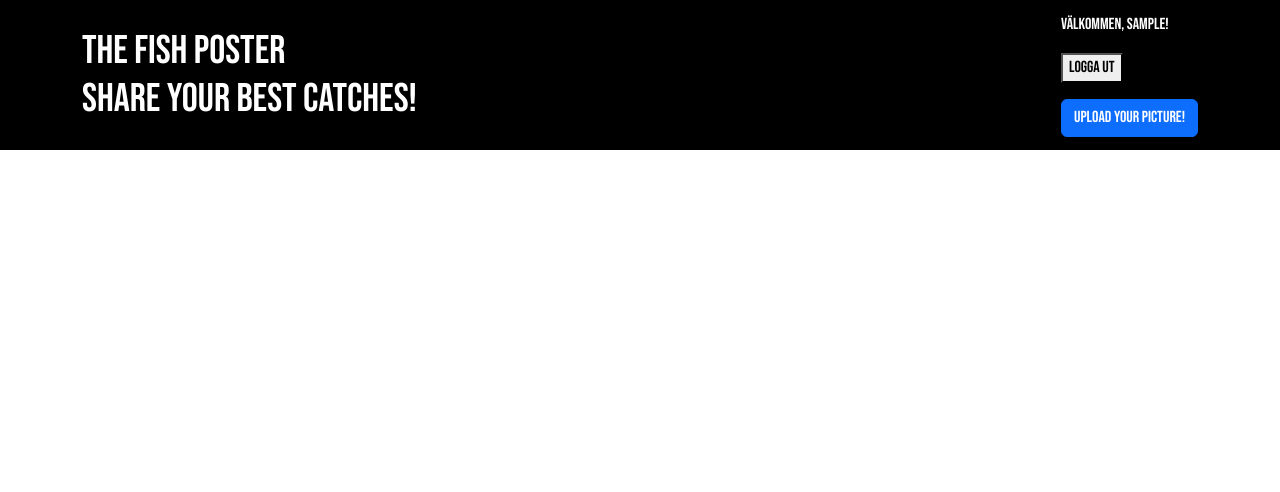
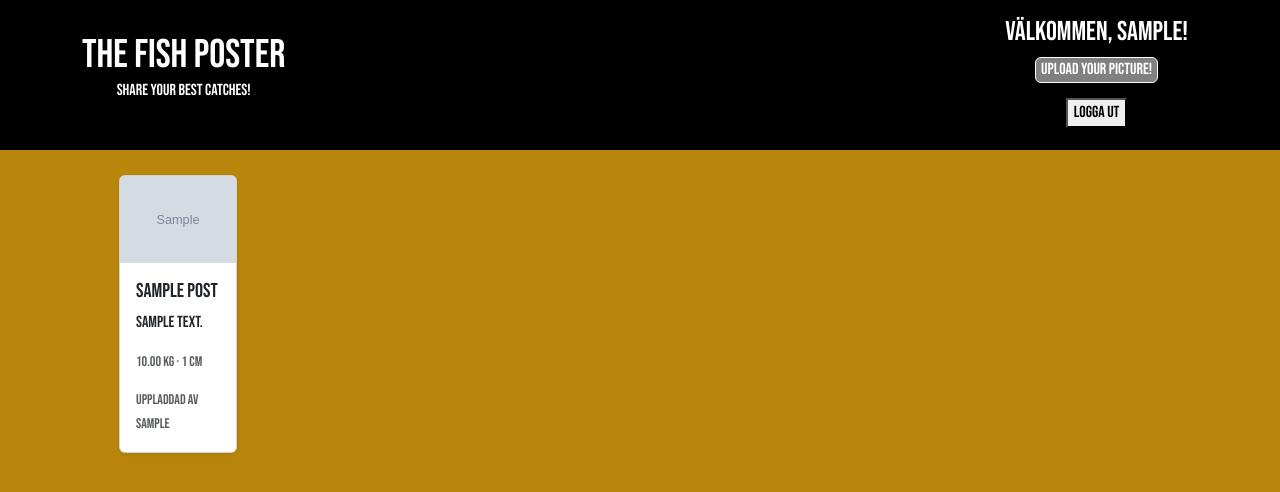
Before and after one commit to Rabbsen/thirdthingy, a Django app: page / in a window 1280 px wide. Shown: the top 492 px of the page. Run offline with Django 5.2, Linux system fonts and the light colour scheme; a user stored in the database is signed in; tables that the repository leaves empty hold one stand-in row (values such as "Sample post"); grey boxes marked "Sample" are stand-in pictures.

Commit message:
added cards header styling etc

```diff
--- a/posts/forms.py
+++ b/posts/forms.py
@@ -4,4 +4,11 @@ from .models import Post
 class PostForm(forms.ModelForm):
     class Meta:
         model = Post
-        fields = ['title', 'description', 'image']
+        fields = ['title', 'description','weight','length', 'image']
+        widgets = {
+            'title': forms.TextInput(attrs={'class': 'form-control', 'placeholder': 'Title'}),
+            'description': forms.Textarea(attrs={'class': 'form-control', 'placeholder': 'Description', 'rows': 4}),
+            'weight': forms.NumberInput(attrs={'class': 'form-control', 'placeholder': 'Weight (kg)'}),
+            'length': forms.NumberInput(attrs={'class': 'form-control', 'placeholder': 'Length (cm)'}),
+            'image': forms.ClearableFileInput(attrs={'class': 'form-control'}),
+        }
--- a/posts/models.py
+++ b/posts/models.py
@@ -7,6 +7,8 @@ class Post(models.Model):
     user = models.ForeignKey(User, on_delete=models.CASCADE)
     title = models.CharField(max_length=100)
     description = models.TextField()
+    weight = models.DecimalField(max_digits=5, decimal_places=2, null=True, blank=True)
+    length = models.PositiveIntegerField(null=True, blank=True)
     image = models.ImageField(upload_to="fish_images/")
     created_at = models.DateTimeField(auto_now_add=True)
 
--- a/posts/templates/home.html
+++ b/posts/templates/home.html
@@ -19,23 +19,24 @@
     </head>
 <body>
 <header id="homeheader">
-    <div class="container d-flex justify-content-between align-items-center">
-        <h1 class="mb-0">The Fish Poster<p class="mb-0">Share your best catches!</p></h1>
-        <div>
+    <div class="container header-content">
+        <div class="header-text">
+            <h1 class="mb-0">The Fish Poster</h1>
+            <p>Share your best catches!</p>
+        </div>
+        <div class="header-loggin">
             {% if user.is_authenticated %}
-            <p>Välkommen, {{ user.username }}!
+                <p>Välkommen, {{ user.username }}! </p>
+                    <button type="button" class="btn btn-primary" data-bs-toggle="modal" data-bs-target="#uploadModal">
+                    Upload your picture!
+                    </button>
                     <form method="post" action="{% url 'logout' %}" style="display:inline;">
                         {% csrf_token %}
                         <button type="submit">Logga ut</button>
                     </form>
-            </p>
             {% else %}
                 <p><a href="{% url 'login' %}">Logga in</a> eller <a href="{% url 'register' %}">Registrera</a></p>
             {% endif %}
-            <!-- Button trigger modal -->
-            <button type="button" class="btn btn-primary btn-modal-trigger" data-bs-toggle="modal" data-bs-target="#uploadModal">
-                Upload your picture!
-            </button>
         </div>
     </div>
 </header>
@@ -62,16 +63,7 @@
         <div class="modal-body">
             <div class="modal-form">
                 <div>
-                    {{ form.title.label_tag }}
-                    {{ form.title}}
-                </div>
-                <div>
-                    {{ form.description.label_tag }}
-                    {{ form.description }}
-                </div>
-                <div>
-                    {{ form.image.label_tag }}
-                    {{ form.image }}
+                    {{ form.as_p}}
                 </div>
             </div>
         </div>
@@ -84,6 +76,45 @@
   </div>
 {% endif %}
 </div>
+<div class="main-content">
+    <div class="row g-4">
+  {% for post in posts %}
+    <div class="col-12 col-md-6 col-lg-4">
+      <div class="card h-100 shadow-sm">
+
+        <img
+          src="{{ post.image.url }}"
+          class="card-img-top"
+          alt="{{ post.title }}"
+        >
+
+        <div class="card-body">
+          <h5 class="card-title">{{ post.title }}</h5>
+
+          {% if post.description %}
+            <p class="card-text">{{ post.description }}</p>
+          {% endif %}
+
+          {% if post.weight or post.length %}
+            <p class="text-muted small">
+              {% if post.weight %} {{ post.weight }} kg{% endif %}
+              {% if post.weight and post.length %} · {% endif %}
+              {% if post.length %} {{ post.length }} cm{% endif %}
+            </p>
+          {% endif %}
+
+          <small class="text-muted">
+            Uppladdad av {{ post.user.username }}
+          </small>
+        </div>
+
+      </div>
+    </div>
+  {% empty %}
+    <p>No upploads yet!</p>
+  {% endfor %}
+</div>
+</div>
 </main>
 <footer>
 
--- a/static/css/style.css
+++ b/static/css/style.css
@@ -11,23 +11,85 @@
 
 body {
     font-family: "Bebas Neue", sans-serif;
+    background-color: darkgoldenrod;
 }
+/* Header styling */
 
 #homeheader {
     display:flex;
     background-color: black;
     color: white;
-    height:150px;
+    min-height:150px;
     max-width:100%;
     align-items: center;
 }
+.header-content {
+    display:flex;
+    justify-content: space-between;
+    align-items: center;
+    width:100%;
+    flex-direction: row;
+}
+.header-text {
+    display:flex;
+    flex-direction:column;
+    align-items: center;
+    justify-content: center;
+}
+.header-loggin {
+    display:flex;
+    flex-direction:column;
+    align-items: center;
+    justify-content: center;
+    padding:5px;
+}
+.header-loggin .btn {
+    background-color:grey;
+    max-height:35px;
+    padding:0px;
+    width:auto;
+    padding:0 5px 0 5px;
+    border-color:white;
+}
+.header-loggin form {
+        padding:15px;
+}
+.header-loggin p {
+    font-size:1.7em;
+    margin-bottom:0px;
+    padding:5px;
+}
+.header-loggin a {
+    margin-bottom:5px;
+}
+@media (max-width: 576px) {
+    .header-content {
+        display:flex;
+        flex-direction:column;
+        height:auto;;
+    }
+    .header-text {
+        font-size: 25px;
+        display:flex;
+        flex-direction: column;
+        height:auto;
+        align-items:center;
+        padding:5px;
+    }
+    .header-text h1 {
+        font-size: 45px;
+    }
+    .header-loggin {
+        display:flex;
+        flex-direction: column;
+        height:auto;
+        align-items:center;
+    }
+
+}
+
 /* modal body styling */
-.btn-modal-styling {
-    background-color:grey;
-    color:white;
-    max-height: 25px;
-    max-width:fit-content;
-}
+
 .modal-body {
     max-height: 700px;
 }
@@ -57,3 +119,14 @@ body {
 @media (min-width: 992px) {
   .model-upload { max-width: 900px; }
 }
+
+/* main content styling */
+
+.main-content {
+    display:flex;
+    flex-direction: row;
+    margin:25px;
+}
+.main-content .card {
+    min-height:250px;
+}
```
Also changed, not shown: posts/migrations/0002_post_lenght_post_weight.py (added), posts/migrations/0003_rename_lenght_post_length.py (added). Lines whose indentation alone changed are shown as unchanged.
